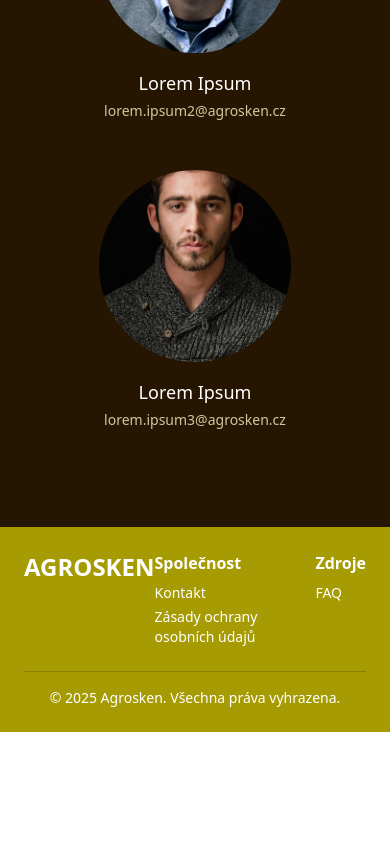
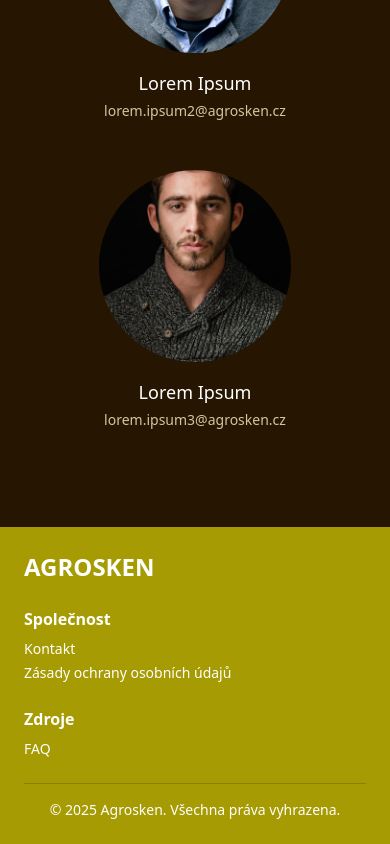
Before and after one commit to pantheraworks/agrosken, a React (Vite) app: page /about-us in a window 390 px wide. Shown: the part 2013-2857 px from the top of the page. Before the commit the page ends 2745 px from the top, so only its background shows below. Built offline with nearby package versions, Linux system fonts and the light colour scheme.

Commit message:
Refactor Footer layout for improved responsiveness

```diff
--- a/src/components/Footer/Footer.tsx
+++ b/src/components/Footer/Footer.tsx
@@ -28,14 +28,14 @@ const Footer = () => {
   return (
     <footer className="bg-[var(--color-footer-amber)] text-white py-6 px-6">
       <div className="max-w-7xl mx-auto">
-        <div className="flex justify-between">
+        <div className="flex flex-col md:flex-row md:justify-between gap-6">
           {/* Logo Section */}
           <div className="flex-shrink-0">
             <h2 className="text-2xl font-bold">AGROSKEN</h2>
           </div>
 
           {/* Links Sections */}
-          <div className="flex gap-12">
+          <div className="flex flex-col sm:flex-row gap-6 sm:gap-12">
             {/* Company Section */}
             <div>
               <h3 className="text-base font-semibold mb-2">{companyLabel}</h3>
--- a/src/components/Navbar/NavbarHooks.ts
+++ b/src/components/Navbar/NavbarHooks.ts
@@ -5,7 +5,6 @@ import type { NavbarItem } from "./Navbar";
 export const useNavbarItems = (): NavbarItem[] => {
   const servicesLabel = useMessage("navbar.services");
   const contactLabel = useMessage("navbar.contact");
-  const privacyPolicyLabel = useMessage("footer.privacyPolicy");
   const faqLabel = useMessage("footer.faq");
 
   return useMemo(
@@ -23,6 +22,6 @@ export const useNavbarItems = (): NavbarItem[] => {
         label: faqLabel,
       },
     ],
-    [servicesLabel, contactLabel]
+    [servicesLabel, contactLabel, faqLabel]
   );
 };
```
